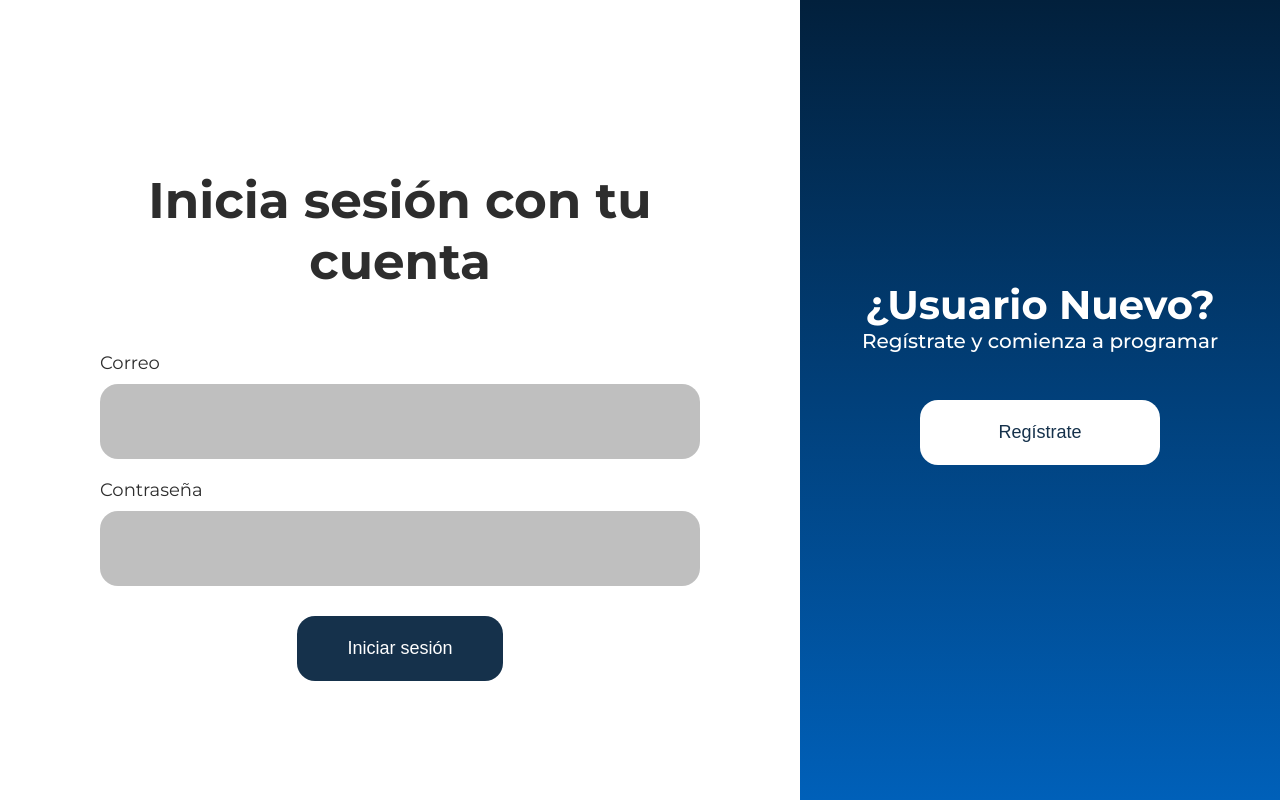
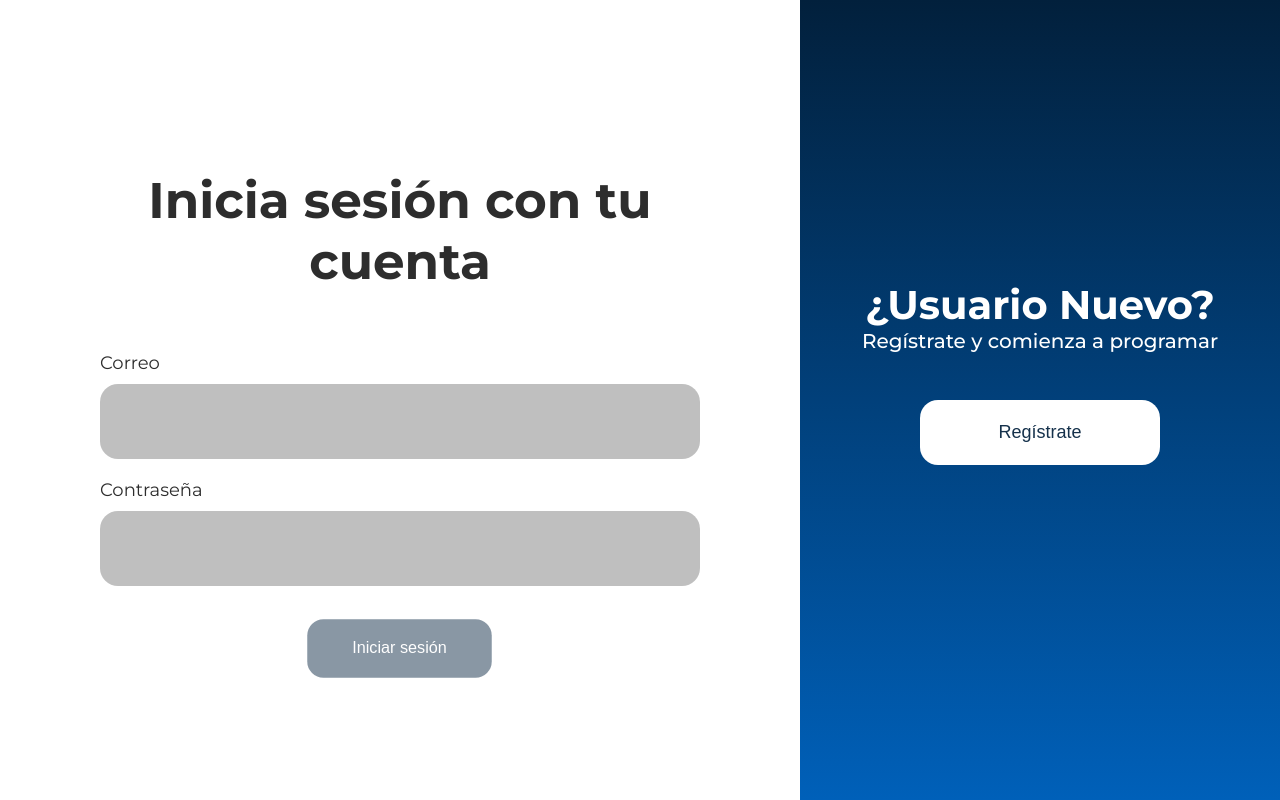
Before and after one commit to Code4UHub/client, a React (Create React App) app: page / in a window 1280 px wide. Built offline with nearby package versions, Linux system fonts and the light colour scheme.

Commit message:
[FORM] Rules completed. Css for disabled button

```diff
--- a/src/components/Button/Button.module.css
+++ b/src/components/Button/Button.module.css
@@ -4,13 +4,19 @@ button {
     border: none;
     height: 65px;
     font-size: var(--fs-mid-small-text);
-    transition: transform 0.5s;
+    transition: transform 0.5s, opacity 0.5s;
 }
 
-button:hover {
+button:hover:not(:disabled) {
     cursor: pointer;
     filter: brightness(0.75);
-    transform: scale(1.02);
+    transform: scale(1.05);
+}
+
+button:disabled,
+button[disabled]{
+    opacity: 0.5;
+    transform: scale(0.90)
 }
 
 .sidebar {
--- a/src/components/Button/Button.tsx
+++ b/src/components/Button/Button.tsx
@@ -6,6 +6,7 @@ type Props = {
   text: string;
   onClickHandler: () => void;
   type?: string;
+  isDisable?: boolean;
 };
 
 export default function Button({
@@ -13,12 +14,14 @@ export default function Button({
   text,
   onClickHandler,
   type,
+  isDisable,
 }: Props) {
   const isSubmit: boolean = type === 'submit';
   return (
     <button
       className={style[location]}
       onClick={onClickHandler}
+      disabled={isDisable}
       type={isSubmit ? 'submit' : 'button'}
     >
       {text}
@@ -28,4 +31,5 @@ export default function Button({
 
 Button.defaultProps = {
   type: 'button',
+  isDisable: false,
 };
--- a/src/components/Form/Form.tsx
+++ b/src/components/Form/Form.tsx
@@ -2,7 +2,7 @@ import React, {useState, useEffect} from 'react';
 import InputField from 'components/InputField/InputField';
 import Button from 'components/Button/Button';
 import { inputData } from './inputData';
-import { inputRules } from './inputRules';
+import { inputRules, correctState } from './inputRules';
 import style from './Form.module.css';
 
 
@@ -15,6 +15,8 @@ export default function Form({ screen }: Props) {
   });
   const [inputValues, setInputValues] = useState<{ [key: string]: string }>({
   });
+  // Checks every inputError and if one has an error message, you can't signin/signup
+  const isMainButtonDisable = !(Object.values(inputErrors)).every((value: string) => (value === correctState));
 
   // Update values of inputs and errors, according to the screen
   useEffect(() => {
@@ -32,13 +34,23 @@ export default function Form({ screen }: Props) {
   function onChangeHandler(id : string, value : string) {
     setInputValues((storedValues) => ({...storedValues, [id]: value}));
     setInputErrors((previousErrors) => ({ ...previousErrors, [id]: "" }));
+    // If password changes, passwordConfirmation validation status will change. Restart it
+    if (id === "password") setInputErrors((previousErrors) => ({...previousErrors, "passwordConfirmation": ""}));
   }
 
   // Update errors according to rules
   function onCheckRules(id : string, value : string) {
     const rule = inputRules.find((r) => r.id === id);
+    let validationResult = "";
     if (rule) {
-      const validationResult = rule.validate(value);
+      switch (id) {
+        case 'passwordConfirmation':
+          validationResult = rule.validate(value, inputValues.password);
+          break;
+        default:
+          validationResult = rule.validate(value);
+          break;
+      }
       setInputErrors((previousErrors) => ({ ...previousErrors, [id]: validationResult }));
     }
   }
@@ -76,6 +88,7 @@ export default function Form({ screen }: Props) {
         <Button
           type="submit"
           location="authentication"
+          isDisable={isMainButtonDisable}
           text={screen === 'signUp' ? 'Crear cuenta' : 'Iniciar sesión'}
           onClickHandler={onMainClick}
         />
--- a/src/components/Form/inputRules.ts
+++ b/src/components/Form/inputRules.ts
@@ -3,7 +3,7 @@ export const correctState = "Excelente";
 
 type InputRule = {
   id: string;
-  validate: (value: string) => string;
+  validate: (value: string, passwordConfirmation? : string) => string;
 };
 
 function isValidEmail(inputEmail : string) {
@@ -40,6 +40,16 @@ function isValidSignUpPassword(password: string) {
   return correctState;
 }
 
+// Is the user sure about the password? Check they can write it twice
+function arePasswordsEqual(password: string, passwordConfirmation: string) {
+  return password === passwordConfirmation;
+}
+function isValidConfirmationPassword(password: string, passwordConfirmation?: string) {
+  const isPasswordConfirmed = arePasswordsEqual(password, passwordConfirmation || "");
+  if (!isPasswordConfirmed) return "Las contraseñas no coinciden";
+  return correctState;
+}
+
 function isValidName(name : string) {
   // Allow many Upper and lower case, with and without accents
   const alphaAndAccents = '[a-zA-ZáéíóúÁÉÍÓÚ]+';
@@ -54,10 +64,6 @@ function isValidName(name : string) {
   return correctState;
 }
 
-// function isSamePassword(repeatedPassword: string, password: string) {
-//   if (repeatedPassword !== password) return "Las contraseñas no coinciden";
-//   return correctState
-// }
 
 export const inputRules : InputRule[] = [
   {
@@ -80,8 +86,8 @@ export const inputRules : InputRule[] = [
     id: "password",
     validate: isValidSignUpPassword
   },
-  // {
-  //   id: "passwordConfirmation",
-  //   validate: isSamePassword
-  // }
+  {
+    id: "passwordConfirmation",
+    validate: (value, password) => isValidConfirmationPassword(password || "", value),
+  }
 ];
```
